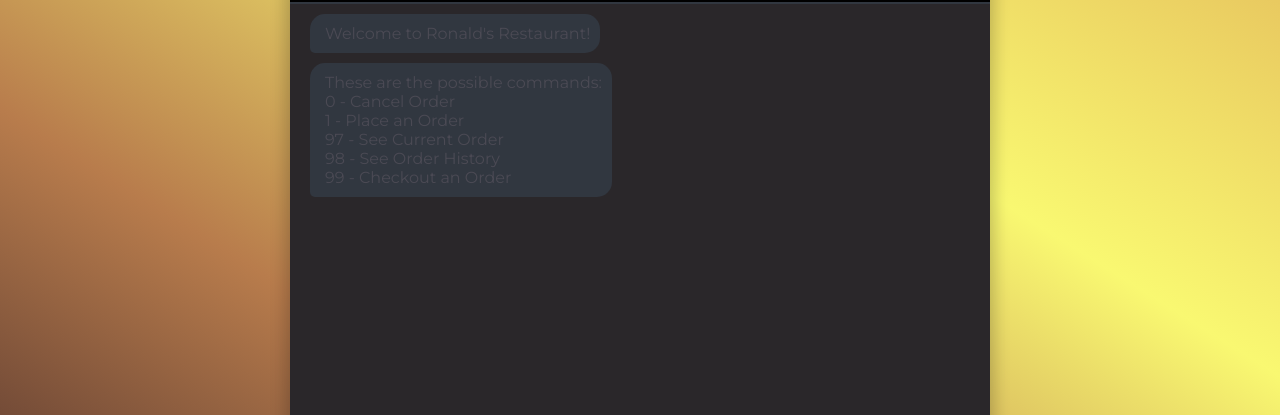
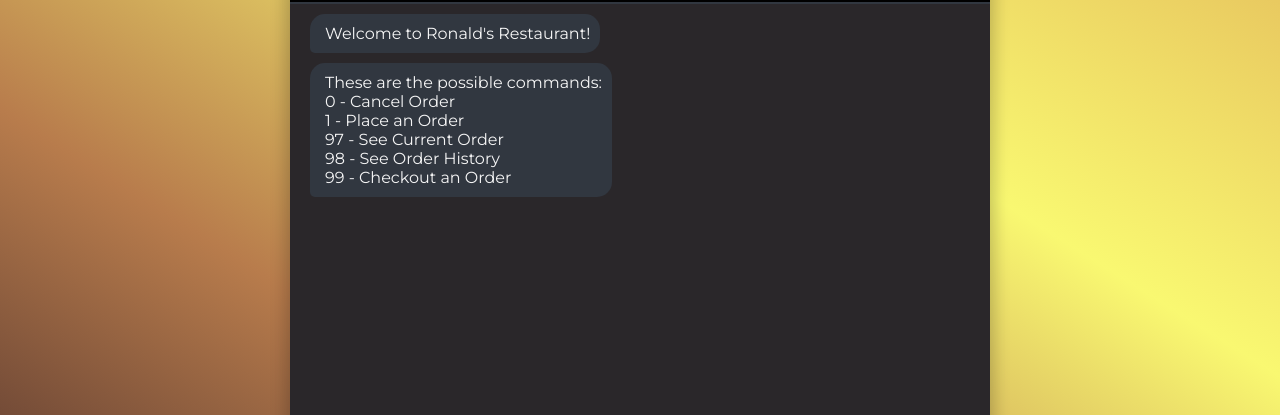
Before and after one commit to Lord-Of-WuTang/FOODROB, a website: page index.html in a window 1280 px wide. Shown: the part 157-572 px from the top of the page. Drawn offline with nearby package versions, Linux system fonts and the light colour scheme; no server answers.

Commit message:
Add files via upload

```diff
--- a/index.html
+++ b/index.html
@@ -93,7 +93,7 @@
       padding-left: 15px;
       border-radius: 15px;
       margin-bottom: 10px;
-      color: #4b4a54;
+      color: whitesmoke;
       max-width: 350px;
       animation-name: showMessage;
       animation-duration: 0.3s;
```
